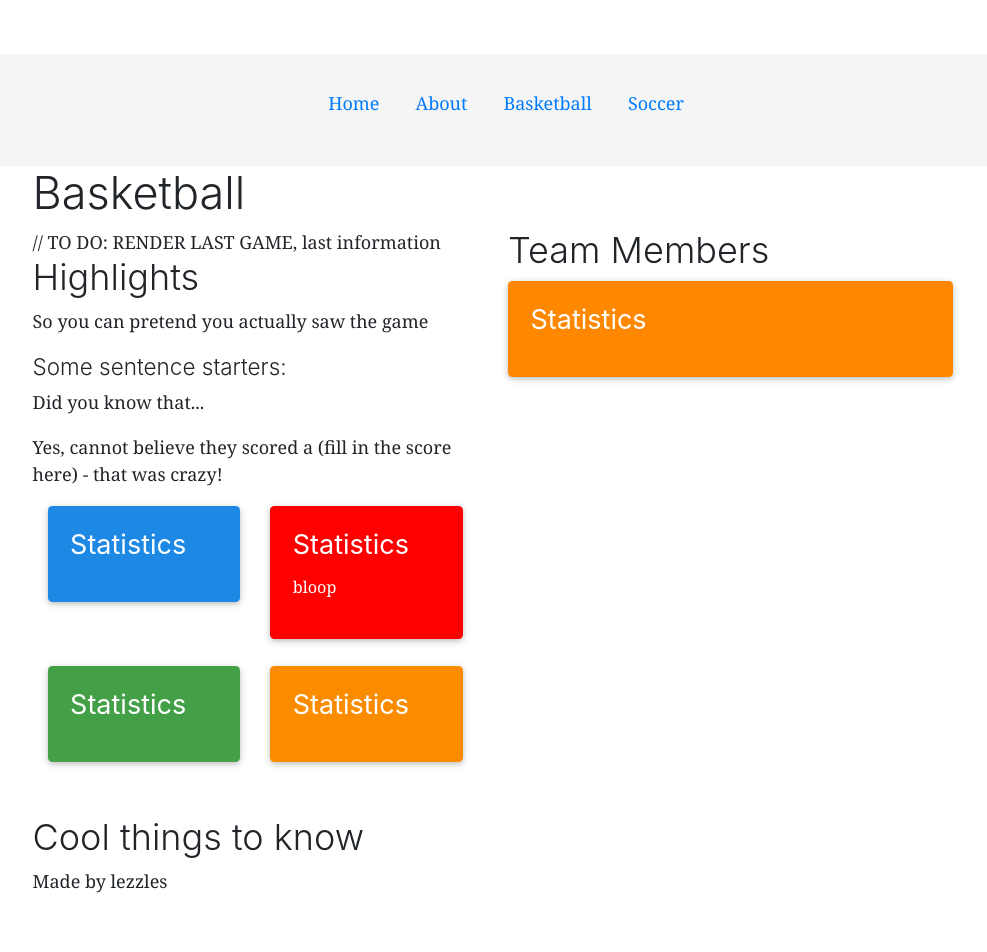
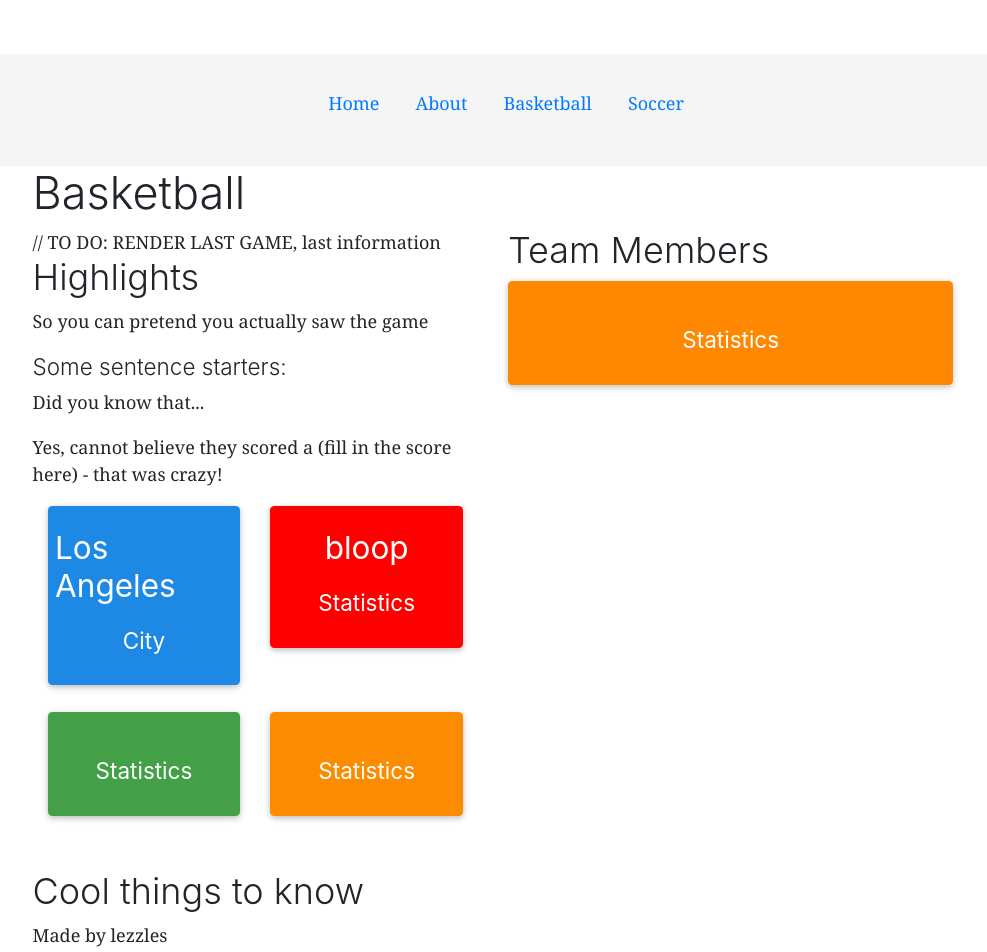
Before and after one commit to lezzles11/Lets-Talk-About-Sports, a Gatsby site: page /basketball in a window 1280 px wide. Shown: the whole page, without its empty margins (147-1134 px from the left). Before the commit the page ends 921 px from the top, so only its background shows below. Built offline with nearby package versions, Linux system fonts and the light colour scheme; Gatsby itself is replaced by a stand-in of ours; a web font is replaced by a local one.

Commit message:
renamed layout files

```diff
--- a/src/components/Card.js
+++ b/src/components/Card.js
@@ -4,15 +4,20 @@ function Card({ title, color, text }) {
   const style = {
     backgroundColor: `${color}`,
   }
+  const width = {
+    width: "100%",
+  }
 
   return (
-    <div className="card" style={style}>
-      <div className="card-body">
-        <div className="card-title">
-          <h4 style={{ color: "white" }}> {title} </h4>
-        </div>
-        <div className="card-text">
-          <p style={{ color: "white" }}>{text}</p>{" "}
+    <div style={width}>
+      <div className="card" style={style}>
+        <div className="card-body">
+          <div className="card-title justify-content-center row">
+            <h3 style={{ color: "white" }}>{text}</h3>{" "}
+          </div>
+          <div className="card-text justify-content-center row">
+            <h5 style={{ color: "white" }}> {title} </h5>
+          </div>
         </div>
       </div>
     </div>
--- a/src/components/Highlights.js
+++ b/src/components/Highlights.js
@@ -18,7 +18,7 @@ const Highlights = () => {
         <div className="row">
           <div className="col">
             {" "}
-            <Card title="Statistics" color="#1e88e5 " />
+            <Card title="City" text="Los Angeles" color="#1e88e5 " />
           </div>
           <div className="col">
             {" "}
--- a/src/pages/about.js
+++ b/src/pages/about.js
@@ -1,5 +1,5 @@
 import React from "react"
-import Layout from "../components/Layout"
+import Layout from "../components/layout"
 
 export default function About() {
   return (
--- a/src/pages/basketball.js
+++ b/src/pages/basketball.js
@@ -1,5 +1,5 @@
 import React from "react"
-import Layout from "../components/Layout"
+import Layout from "../components/layout"
 import Team from "../components/Team"
 import ThingsToKnow from "../components/ThingsToKnow"
 import Highlights from "../components/Highlights"
--- a/src/pages/index.js
+++ b/src/pages/index.js
@@ -8,9 +8,6 @@ const IndexPage = () => (
   <Layout>
     <SEO title="Home" />
     <h1>Let's talk about sports.</h1>
-    <div style={{ maxWidth: `300px`, marginBottom: `1.45rem` }}>
-      <Image />
-    </div>
   </Layout>
 )
 
--- a/src/pages/soccer.js
+++ b/src/pages/soccer.js
@@ -1,6 +1,6 @@
 import React from "react"
 
-import Layout from "../components/Layout"
+import Layout from "../components/layout"
 export default function Soccer() {
   return (
     <Layout>
```
